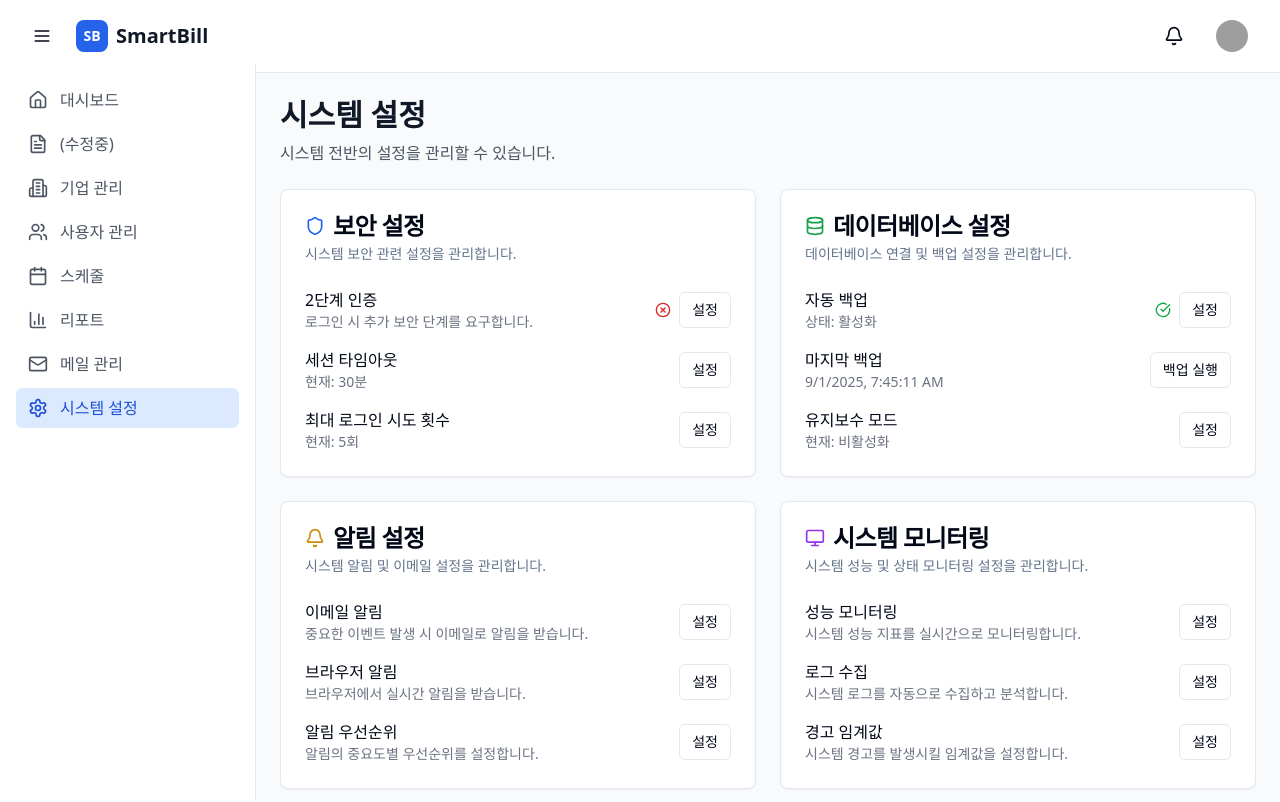
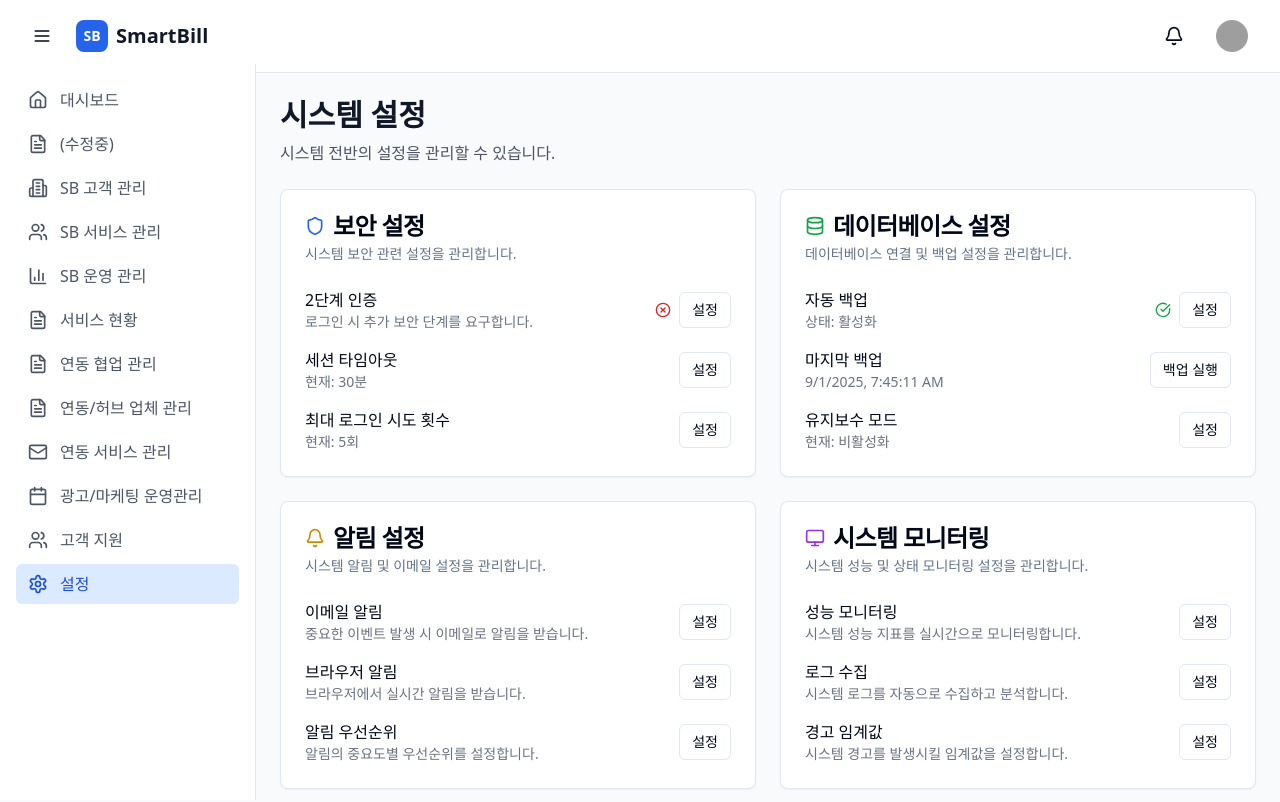
Before and after one commit to Kai-Ahn-Businesson/smartbill-modernization, a React (Vite) app in the folder frontend/: page /settings in a window 1280 px wide. Shown: the top 802 px of the page. Built offline with nearby package versions, Linux system fonts and the light colour scheme; no server answers; sample sign-in values are in the browser's storage; grey boxes are pictures that could not be loaded; the HTML template or start-up script is replaced by a standard one.

Commit message:
메뉴 대충 수정

```diff
--- a/frontend/src/components/layout/Sidebar.tsx
+++ b/frontend/src/components/layout/Sidebar.tsx
@@ -1,5 +1,5 @@
-import { NavLink } from 'react-router-dom'
-import { cn } from '@/lib/utils'
+import {NavLink} from 'react-router-dom'
+import {cn} from '@/lib/utils'
 import {
     Home,
     FileText,
@@ -29,37 +29,59 @@ const menuItems = [
     },
     {
         path: '/company',
-    label: '기업 관리',
+        label: 'SB 고객 관리',
         icon: Building2
     },
     {
         path: '/users',
-    label: '사용자 관리',
+        label: 'SB 서비스 관리',
+        icon: Users
+    },
+
+    {
+        path: '/reports',
+        label: 'SB 운영 관리',
+        icon: BarChart3
+    },
+    {
+        path: '/dummy4',
+        label: '서비스 현황',
+        icon: FileText
+    },
+    {
+        path: '/dummy5',
+        label: '연동 협업 관리',
+        icon: FileText
+    },
+    {
+        path: '/dummy6',
+        label: '연동/허브 업체 관리',
+        icon: FileText
+    },
+
+    {
+        path: '/mail',
+        label: '연동 서비스 관리',
+        icon: Mail
+    },
+    {
+        path: '/schedule',
+        label: '광고/마케팅 운영관리',
+        icon: Calendar
+    },
+    {
+        path: '/users',
+        label: '고객 지원',
         icon: Users
     },
     {
-    path: '/schedule',
-    label: '스케줄',
-    icon: Calendar
-  },
-  {
-    path: '/reports',
-    label: '리포트',
-    icon: BarChart3
-  },
-  {
-    path: '/mail',
-    label: '메일 관리',
-    icon: Mail
-  },
-  {
         path: '/settings',
-    label: '시스템 설정',
+        label: '설정',
         icon: Settings
     }
 ]
 
-export function Sidebar({ isOpen }: SidebarProps) {
+export function Sidebar({isOpen}: SidebarProps) {
     return (
         <aside className={cn(
             "fixed left-0 top-16 h-[calc(100vh-4rem)] w-64 bg-white border-r transition-transform duration-300 z-40",
@@ -70,14 +92,14 @@ export function Sidebar({ isOpen }: SidebarProps) {
                     <NavLink
                         key={item.path}
                         to={item.path}
-            className={({ isActive }) => cn(
+                        className={({isActive}) => cn(
                             "flex items-center space-x-3 px-3 py-2 rounded-md transition-colors mb-1",
                             isActive
                                 ? "bg-blue-100 text-blue-700"
                                 : "text-gray-600 hover:bg-gray-100"
                         )}
                     >
-            <item.icon className="h-5 w-5" />
+                        <item.icon className="h-5 w-5"/>
                         <span>{item.label}</span>
                     </NavLink>
                 ))}
```
Lines whose indentation alone changed are shown as unchanged.
